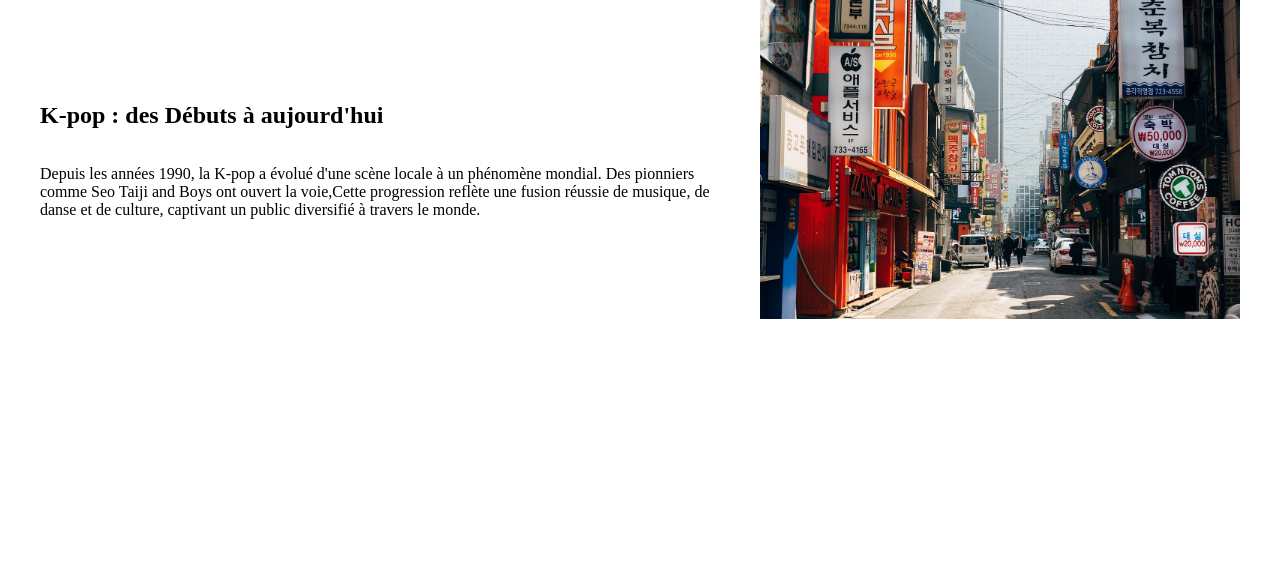
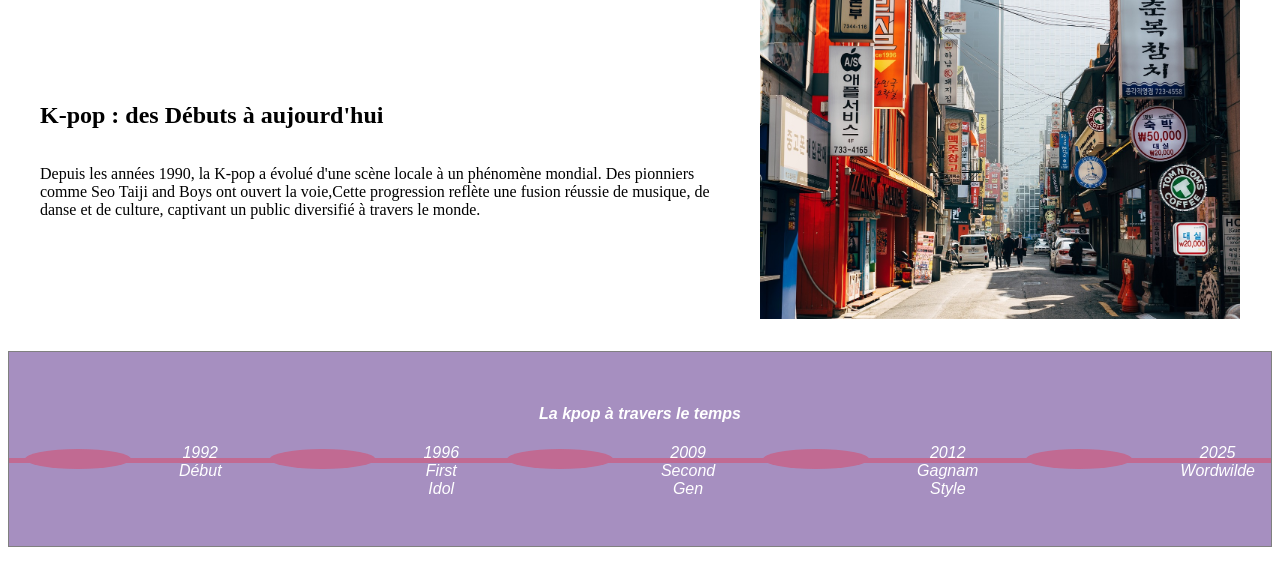
Before and after one commit to shalom-gnassounou/kpath, a PHP site: page /kpop.html in a window 1280 px wide. Shown: the part 190-776 px from the top of the page. Run offline with PHP 8.4, Linux system fonts and the light colour scheme.

Commit message:
Frise chronologique

```diff
--- a/asset/css/kpopstyle.css
+++ b/asset/css/kpopstyle.css
@@ -59,12 +59,64 @@ nav {
  }
 
 
+#intro-img {
+    width: 40%;
+    height: auto;
+}
+
+
+.timeline  {
+    border: solid gray 1px;
+    background-color: rgba(166, 143, 192, 1);
+    color: white;
+    font-family: sans-serif;
+    font-style: italic;
+    padding: 2em 1rem  ;
+    position: relative;
+
+}
+
+.timeline h4 {
+    text-align: center;
+}
+
+.timeline-content {
+    display: flex;
+    gap: 3rem;
+    padding-bottom: 1rem;
+    justify-content: space-around;
+    position: relative;
+    text-align: center;
+    min-width: 30%;
 
 
 
 
 
-#intro-img {
-    width: 40%;
-    height: auto;
 }
+
+.timeline::before {
+    content: "";
+    position: absolute;
+    top: 50%;
+    left: 0;
+    width: 100%;
+    height: 5px;
+    background-color:rgba(193, 106, 146, 1);
+    transform: translateY(9px);
+    z-index: 0;
+
+
+}
+
+.timeline-dot {
+  width: 20%;
+  height: 20px;
+  background-color: rgba(193, 106, 146, 1) ;
+  border-radius: 50%;
+  margin-bottom: 12px;
+  transform: translateY(5px);
+
+
+
+}
--- a/kpop.html
+++ b/kpop.html
@@ -25,9 +25,28 @@
 
             <img src="asset/img/page-img.jpg" alt="representation de drapeaux coréen" id="intro-img">
         </section>
+    </header>
+     <section class="timeline">
+        <h4>La kpop à travers le temps</h4>
+        <div class="timeline-content">
 
+           <div class="timeline-dot"></div>
+           <div class="timeline-item" data-target="article 1 ">1992<br> Début </div>
 
-    </header>
+        <div class="timeline-dot"></div>
+        <div class="timeline-item" data-target="article 2 ">1996<br> First Idol </div>
+
+        <div class="timeline-dot"></div>
+        <div class="timeline-item" data-target="article 3 ">2009<br> Second Gen </div>
+
+        <div class="timeline-dot"></div>
+        <div class="timeline-item" data-target="article 4 ">2012<br> Gagnam Style </div>
+
+        <div class="timeline-dot"></div>
+        <div class="timeline-item" data-target="article 5 ">2025<br> Wordwilde </div>
+
+        </div>
+     </section>
    <script src="asset/js/script.js"></script>
 </body>
 </html>
```
